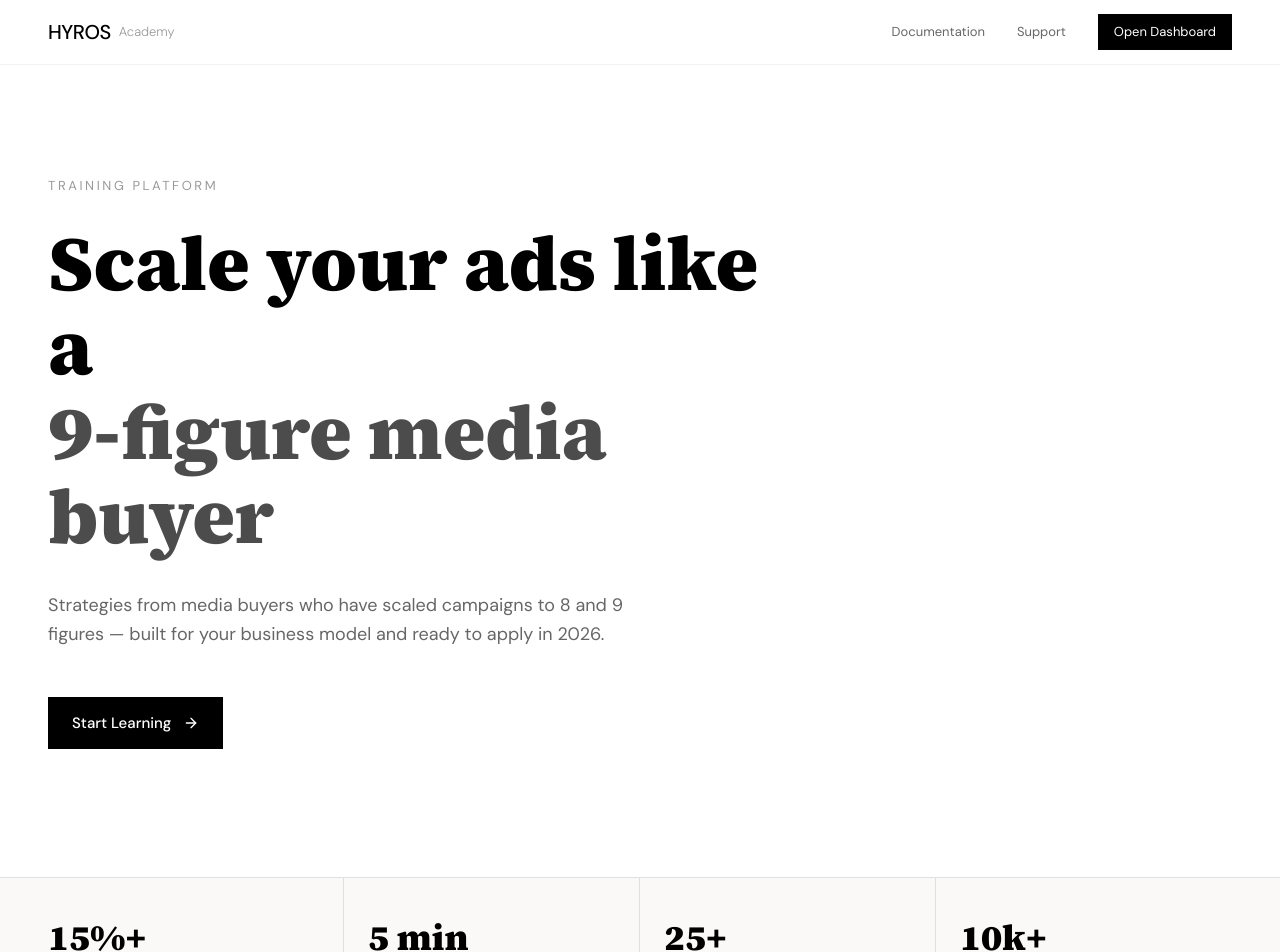
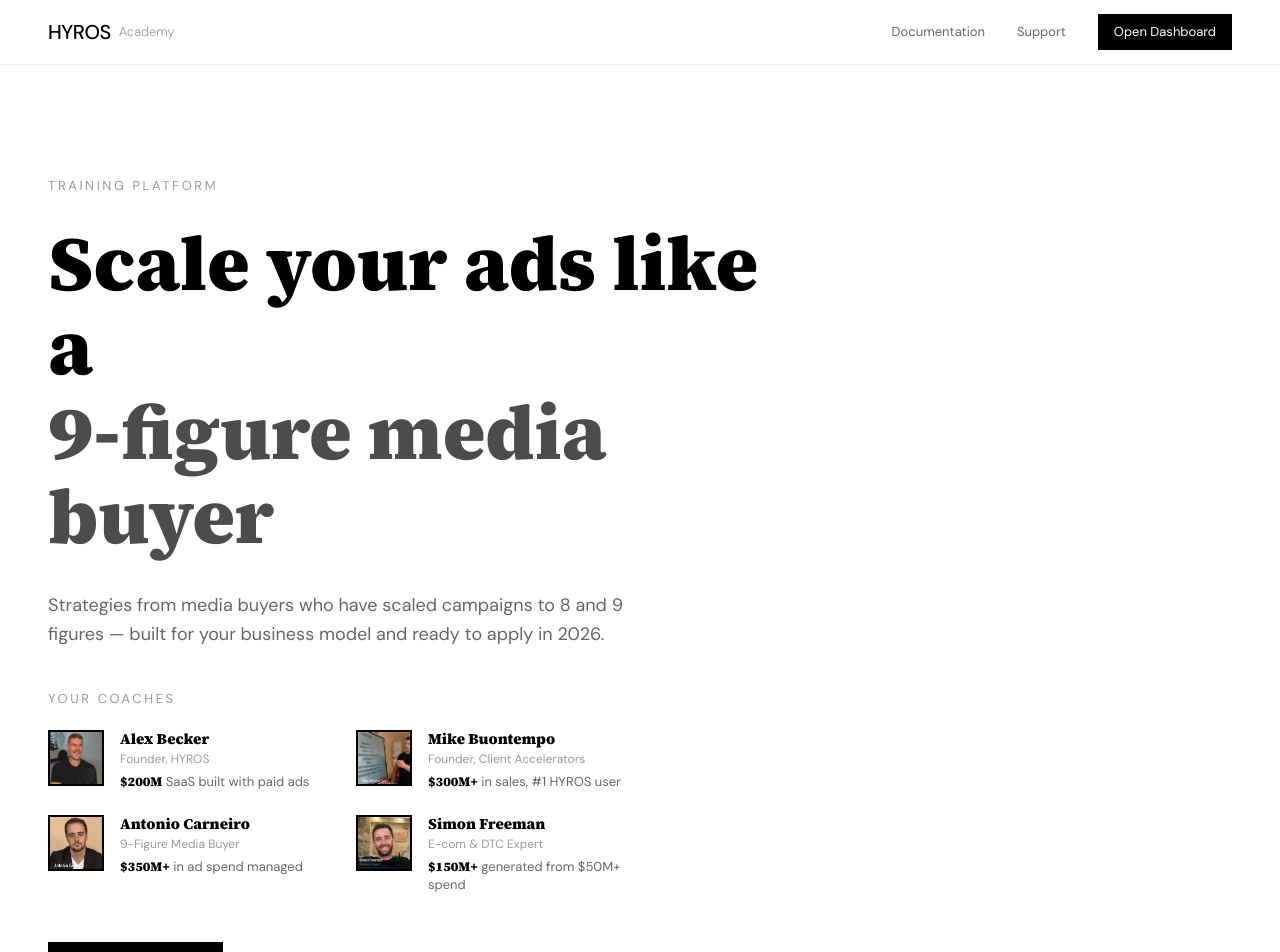
Before and after one commit to zssai13/TrainingSite, a Next.js app: page / in a window 1280 px wide. Shown: the top 952 px of the page. Built offline with nearby package versions, Linux system fonts and the light colour scheme.

Commit message:
Add 2x2 coach grid to homepage hero section
Shows Alex Becker ($200M), Mike Buontempo ($300M+), Antonio Carneiro
($350M+), and Simon Freeman ($150M+) with photos and money stats
in a compact grid between the hero subtitle and CTA button.

Co-Authored-By: Claude <noreply@anthropic.com>

```diff
--- a/src/app/page.tsx
+++ b/src/app/page.tsx
@@ -1,7 +1,39 @@
 'use client'
 
 import Link from 'next/link'
+import Image from 'next/image'
 import { ArrowRight, BookOpen, TrendingUp, Phone, Layers, GraduationCap } from 'lucide-react'
+
+const coaches = [
+  {
+    name: 'Alex Becker',
+    role: 'Founder, HYROS',
+    image: '/coach-alex.png',
+    stat: '$200M',
+    statLabel: 'SaaS built with paid ads',
+  },
+  {
+    name: 'Mike Buontempo',
+    role: 'Founder, Client Accelerators',
+    image: '/coach-mike.png',
+    stat: '$300M+',
+    statLabel: 'in sales, #1 HYROS user',
+  },
+  {
+    name: 'Antonio Carneiro',
+    role: '9-Figure Media Buyer',
+    image: '/coach-antonio.png',
+    stat: '$350M+',
+    statLabel: 'in ad spend managed',
+  },
+  {
+    name: 'Simon Freeman',
+    role: 'E-com & DTC Expert',
+    image: '/coach-simon.png',
+    stat: '$150M+',
+    statLabel: 'generated from $50M+ spend',
+  },
+]
 
 const businessModels = [
   {
@@ -73,10 +105,45 @@ export default function HomePage() {
               <br />
               <span className="text-black/70">9-figure media buyer</span>
             </h1>
-            <p className="text-lg text-black/60 leading-relaxed max-w-xl mb-12">
+            <p className="text-lg text-black/60 leading-relaxed max-w-xl mb-10">
               Strategies from media buyers who have scaled campaigns to 8 and 9 figures
               — built for your business model and ready to apply in 2026.
             </p>
+
+            {/* Coaches Grid */}
+            <div className="mb-12">
+              <p className="text-[13px] uppercase tracking-[0.2em] text-black/40 mb-5">
+                Your Coaches
+              </p>
+              <div className="grid grid-cols-2 gap-x-10 gap-y-6 max-w-xl">
+                {coaches.map((coach) => (
+                  <div key={coach.name} className="flex items-start gap-4">
+                    <div className="w-14 h-14 shrink-0 border-2 border-black overflow-hidden">
+                      <Image
+                        src={coach.image}
+                        alt={coach.name}
+                        width={56}
+                        height={56}
+                        className="w-full h-full object-cover object-top"
+                      />
+                    </div>
+                    <div className="min-w-0">
+                      <p className="font-display font-black text-[15px] text-black leading-tight">
+                        {coach.name}
+                      </p>
+                      <p className="text-[12px] text-black/40 leading-snug mt-0.5">
+                        {coach.role}
+                      </p>
+                      <p className="text-[13px] text-black/60 leading-snug mt-1.5">
+                        <span className="font-display font-black text-black">{coach.stat}</span>
+                        {' '}{coach.statLabel}
+                      </p>
+                    </div>
+                  </div>
+                ))}
+              </div>
+            </div>
+
             <a
               href="#select-model"
               className="group inline-flex items-center gap-3 bg-black text-white px-6 py-3.5 text-[15px] font-medium hover:bg-black/80 transition-all"
```
Also changed, not shown: .claude/settings.local.json, homepage-coaches-preview.png (added).
